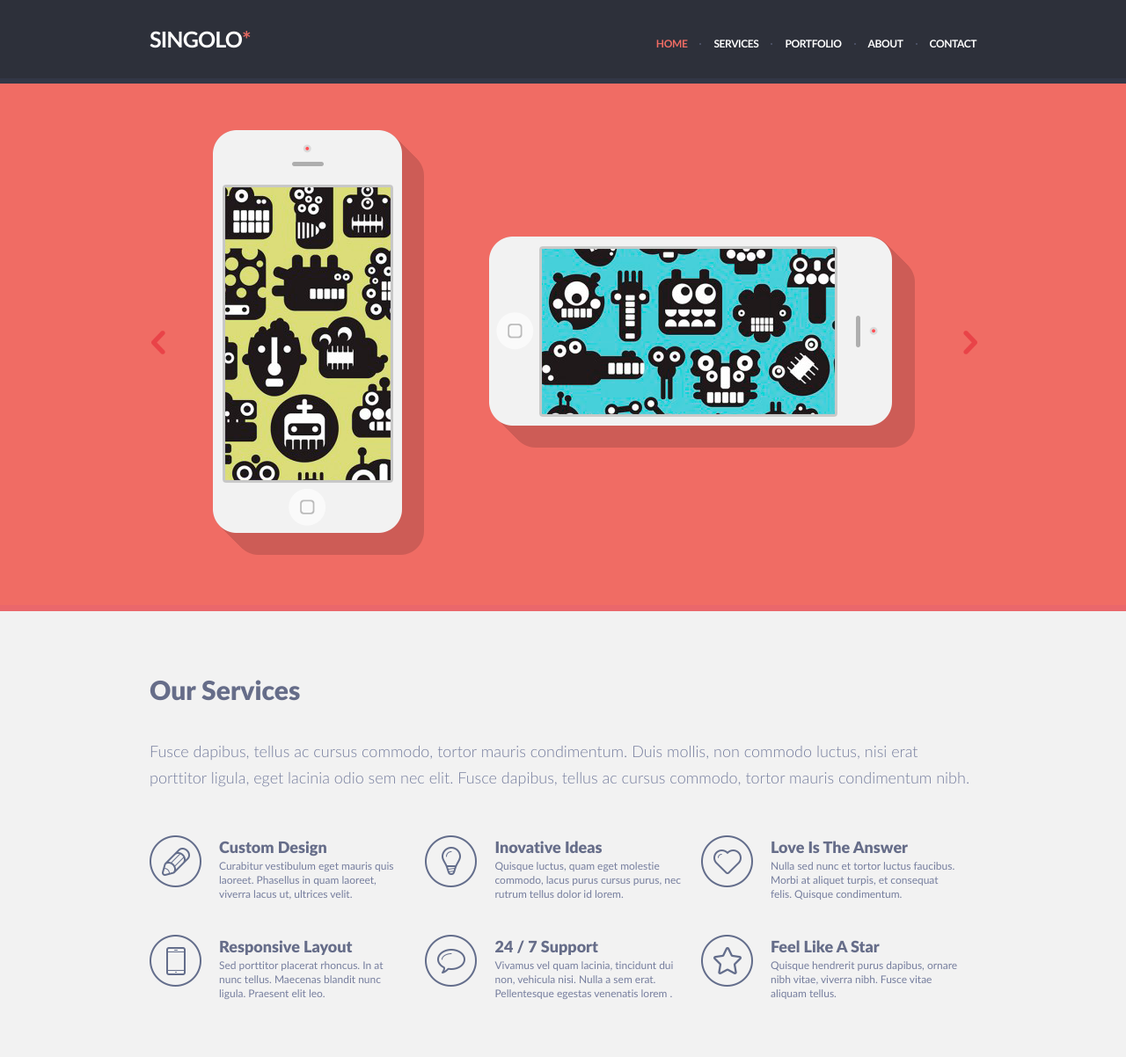
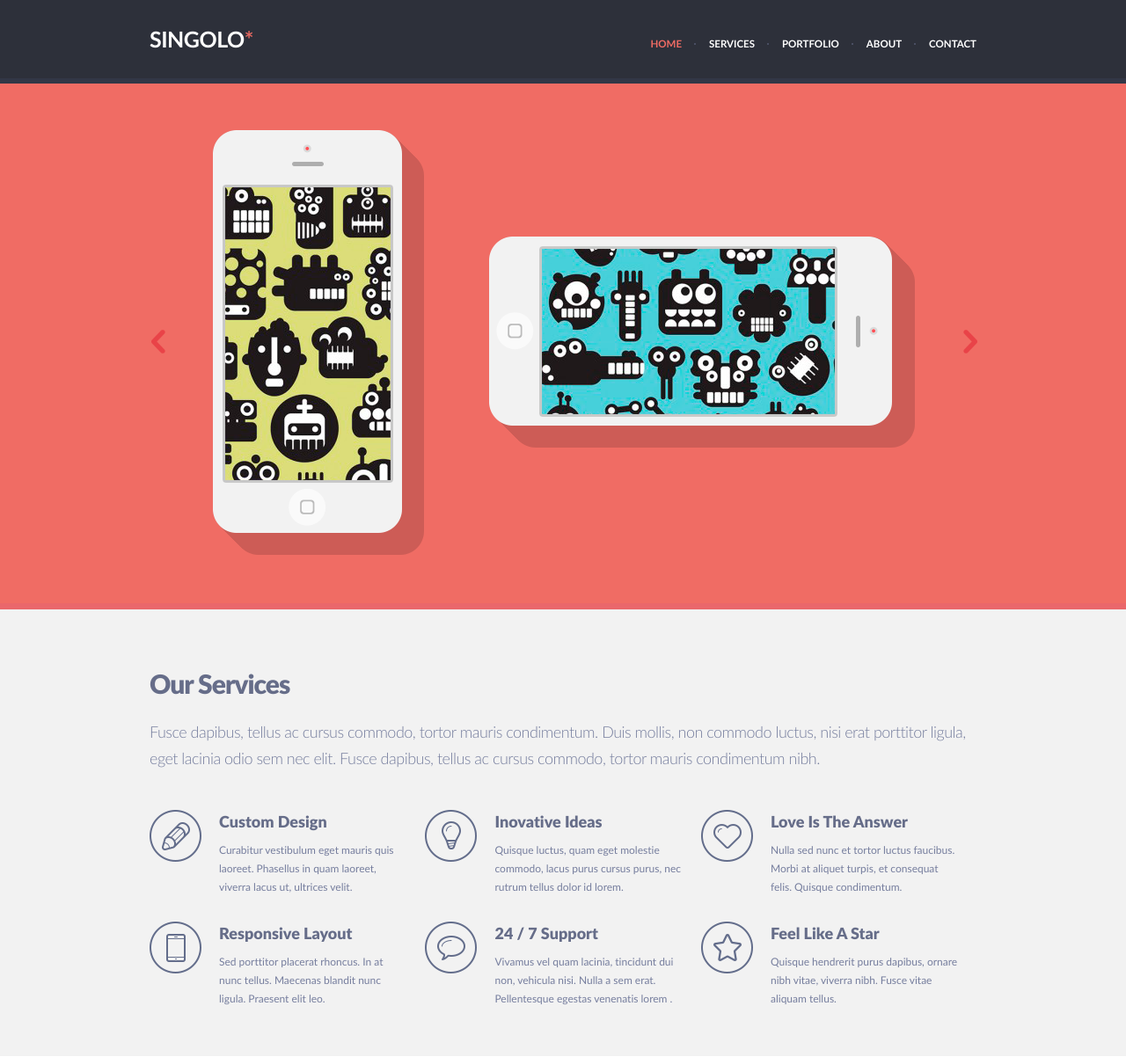
Before and after one commit to AlexPo91/singolo, a plain HTML site: page singolo1.html in a window 1280 px wide. Shown: the whole page at 88% size. Drawn offline with Linux system fonts and the light colour scheme.

Commit message:
style: add style header

```diff
--- a/singolo1.css
+++ b/singolo1.css
@@ -3,7 +3,10 @@
     padding: 0;
     box-sizing: border-box;
 }
-
+html {
+    font-size: 10px;
+    font-family: sans-serif;
+}
 a {
     text-decoration: none;
     color: #fff;
@@ -32,14 +35,14 @@ p {
     display: flex;
     align-items: center;
     justify-content: space-between;
-    padding: 32px 0;
+    padding: 31px 0;
 }
 
 .header__logo {
     text-transform: uppercase;
     color: #fff;
-    font: 500 25px/25px 'latobold', sans-serif;
-    letter-spacing: -0.9px;
+    font: 500 2.5rem/1em 'latobold', sans-serif;
+    letter-spacing: -0.05rem;
 
 }
 
@@ -49,23 +52,18 @@ p {
 
  .nav__list {
     display: flex;
-    flex-direction: row;
     list-style: none;
     text-transform: uppercase;
-    margin: 0 0 0 0;
+    font-size: 1.15rem;
+    font-family: 'latobold';
 }
 
-.nav__list__item {
-
-}
 
 .nav__list__item{
     position: relative;
     display: flex;
-    font: 400 12px/12px 'latobold', sans-serif;
-    padding-top: 10PX;
-    margin-left: 30px;
-    letter-spacing: -0.4px;
+    padding-top: 10px;
+    margin-left: 31px;
 }
 
 .nav__list__item a {
@@ -149,7 +147,7 @@ p {
 
   .services {
     background-color: #f2f2f2;
-    padding: 67px 0 26px;
+    padding: 62px 0 26px;
   }
   .services__inner {
     display: flex;
@@ -160,7 +158,7 @@ p {
       width: 33.3%;
       display: flex;
       flex-direction: row;
-      padding-bottom: 39px;
+      padding-bottom: 29px;
   }
 .services__logo {
     padding-right: 20px;
@@ -168,23 +166,28 @@ p {
 .services__title {
     color: #666d89;
     font: 700 30px 'latoblack', sans-serif;
-    padding-bottom: 33px;
+    padding-bottom: 18px;
+    letter-spacing: -1px;
+
 }
 
 .services__text {
     color: #767e9e;
     font: 300 18px/30px 'latolight', sans-serif;
-    padding-bottom: 51px;
+    padding-bottom: 44px;
+    letter-spacing: -0.5px;
 }
 
 .services__subtitle {
     color: #666d89;
     font: 700 18px 'latoblack', sans-serif;
+    margin-bottom: 9px;
 }
 
 .services__item_text {
     color: #767e9e;
     font: 300 12px 'latoregular', sans-serif;
+    line-height: 1.75em;
 }
 
 .services__description {
```
